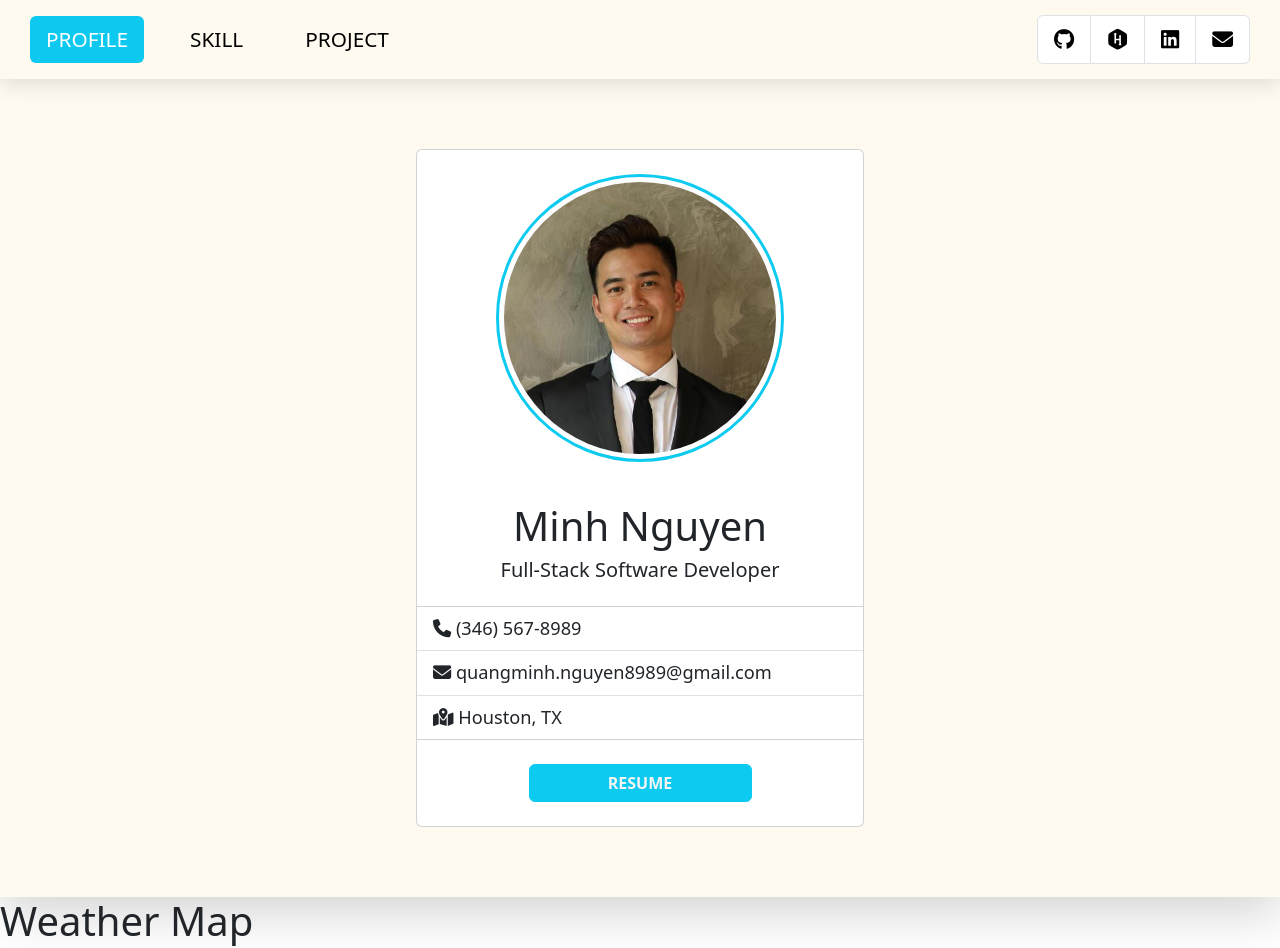
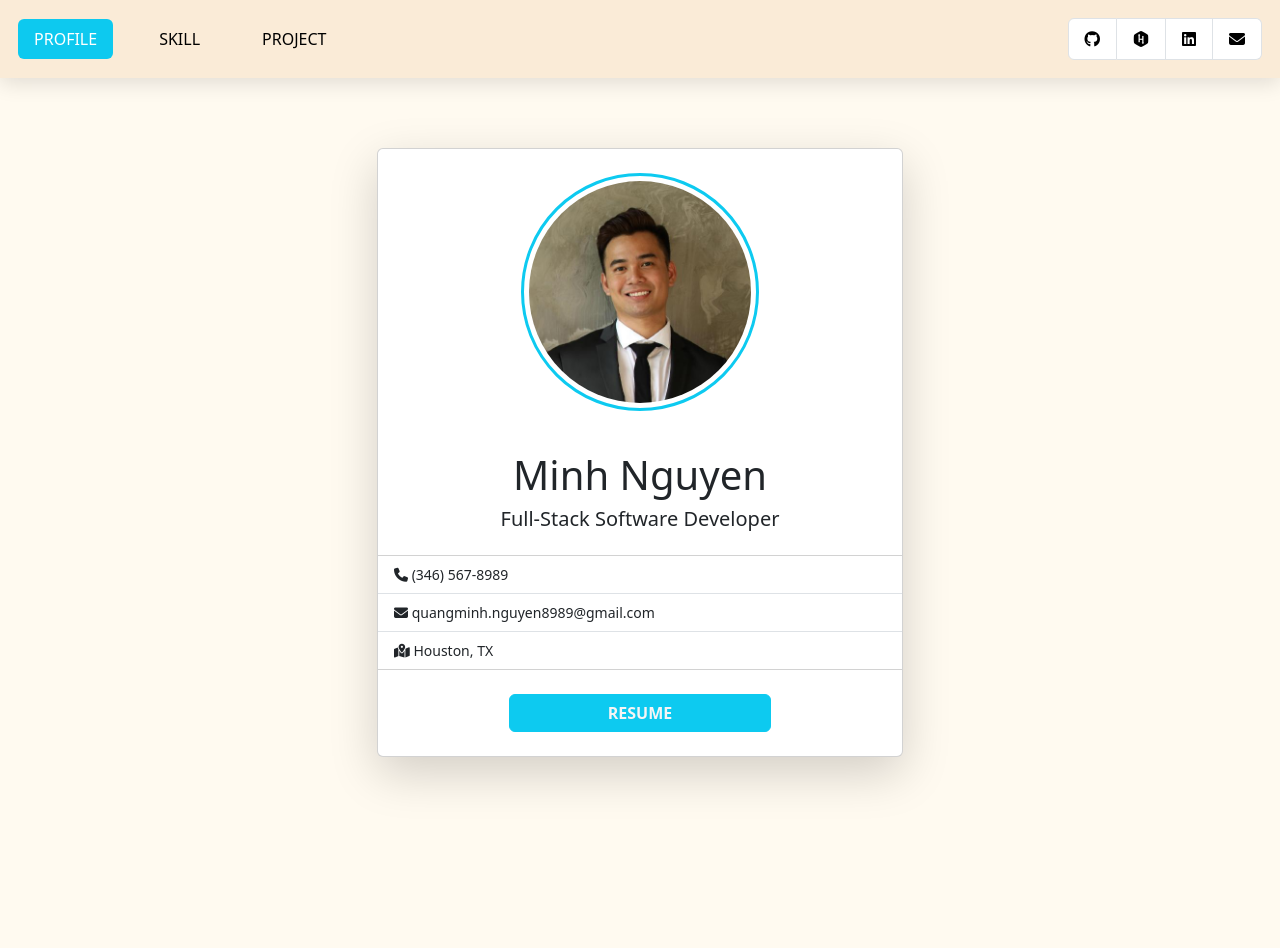
Before and after one commit to minhnguyen8989/MyPortfolio, a plain HTML site: page index.html in a window 1280 px wide. After the commit the page ends 827 px from the top, so only its background shows below. Drawn offline with nearby package versions, Linux system fonts and the light colour scheme.

Commit message:
Sunday commit

```diff
--- a/css/Layout.css
+++ b/css/Layout.css
@@ -5,10 +5,8 @@
     box-sizing: border-box;
 }
 
-body,
-.tabs-to-dropdown .dropdown-toggle,
-.tabs-to-dropdown .dropdown-item {
-    font-size: 1.3rem;
+body {
+    background-color: floralwhite;
 }
 
 .tabs-to-dropdown .nav-wrapper {
@@ -46,9 +44,3 @@ body,
 .tabs-to-dropdown .dropdown-item:active {
     color: wheat;
 }
-
-@media (min-width: 1280px) {
-    .tabs-to-dropdown .nav-wrapper {
-        padding: 15px 30px;
-    }
-}
--- a/index.html
+++ b/index.html
@@ -20,8 +20,8 @@
     <script src="https://kit.fontawesome.com/5eb820a637.js" crossorigin="anonymous"></script>
 </head>
 <body>
-<div class="tabs-to-dropdown shadow-lg" style="background-color: floralwhite">
-    <div class="nav-wrapper d-flex align-items-center justify-content-between">
+<div class="tabs-to-dropdown">
+    <div class="nav-wrapper d-flex align-items-center justify-content-between" style="background-color: antiquewhite">
 
 <!--        LeftSIde tab-->
         <ul class="nav nav-pills d-none d-md-flex" id="pills-tab" role="tablist">
@@ -60,9 +60,9 @@
     <div class="tab-content" id="pills-tabContent">
         <div class="tab-pane fade show active" id="nav-home" role="tabpanel" aria-labelledby="nav-home-tab">
             <div class="d-flex flex-column align-items-center container-fluid">
-                <div class="card" style="width: 28rem;">
+                <div class="card shadow-lg">
                     <div class="card-img-top text-center p-4" >
-                        <img src="images/Profile-Photo.jpeg" style="border-radius: 50%; width: 18rem; border: 3px solid #0dcaf0; padding: 5px" alt="Profile Img">
+                        <img src="images/Profile-Photo.jpeg" style="border-radius: 68%; width: 50%; border: 3px solid #0dcaf0; padding: 5px" alt="Profile Img">
                     </div>
                     <div class="card-body">
                         <h1 class="text-center card-title">Minh Nguyen</h1>
@@ -93,9 +93,6 @@
         </div>
     </div>
 </div>
-<div>
-    <h1>Weather Map</h1>
-</div>
 
 
 
```
